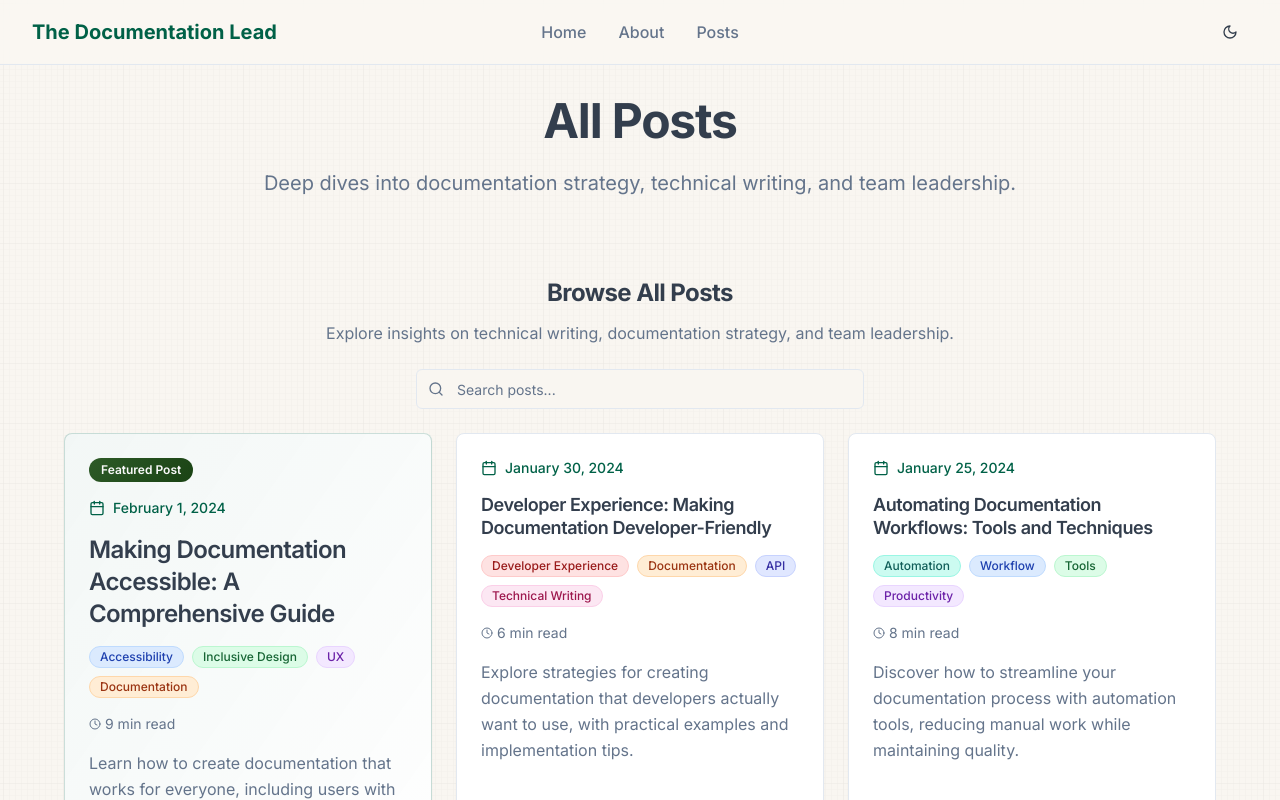
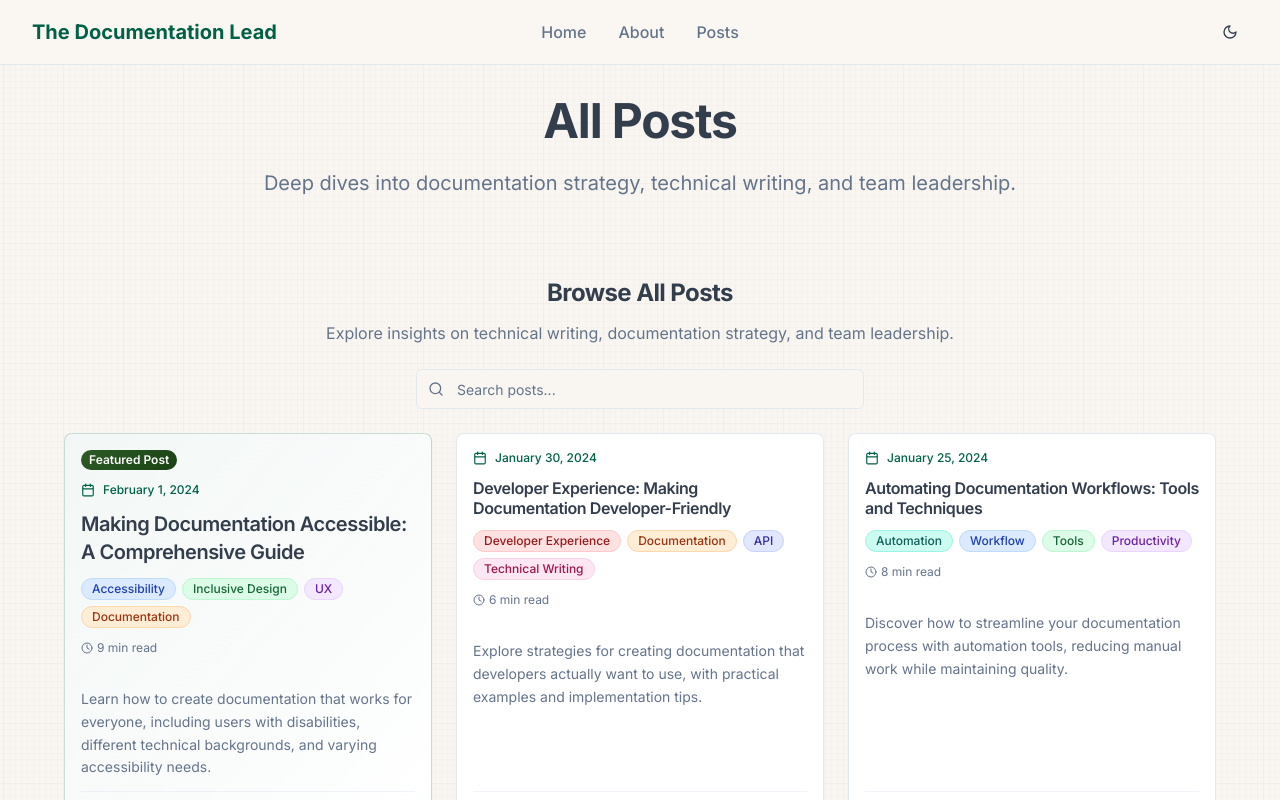
Before and after one commit to sirbonneville/docu-flow-blog, a React (Vite) app: page /posts in a window 1280 px wide. Shown: the top 800 px of the page. Built offline with nearby package versions, Linux system fonts and the light colour scheme.

Commit message:
Reduce post card size and scale.
Adjusted the size and scale of the post cards to reduce screen space usage.

```diff
--- a/src/components/PostCard.tsx
+++ b/src/components/PostCard.tsx
@@ -20,11 +20,11 @@ export const PostCard = ({ title, excerpt, date, readTime, slug, tags, featured
 
   return (
     <Card className={cardClasses}>
-      <CardHeader className="pb-4 space-y-4">
+      <CardHeader className="pb-3 space-y-3 p-4">
         {/* Featured Badge */}
         {featured && (
           <div className="flex justify-start">
-            <span className="inline-flex items-center px-3 py-1 rounded-full text-xs font-semibold bg-gradient-green-cta text-primary-foreground">
+            <span className="inline-flex items-center px-2 py-0.5 rounded-full text-xs font-semibold bg-gradient-green-cta text-primary-foreground">
               Featured Post
             </span>
           </div>
@@ -32,8 +32,8 @@ export const PostCard = ({ title, excerpt, date, readTime, slug, tags, featured
 
         {/* Publication Date */}
         <div className="flex items-center space-x-2 text-primary font-medium">
-          <Calendar className="h-4 w-4 flex-shrink-0" />
-          <span className="text-sm">
+          <Calendar className="h-3.5 w-3.5 flex-shrink-0" />
+          <span className="text-xs">
             {new Date(date).toLocaleDateString('en-US', {
               year: 'numeric',
               month: 'long',
@@ -44,7 +44,7 @@ export const PostCard = ({ title, excerpt, date, readTime, slug, tags, featured
 
         {/* Title */}
         <h3 className={`font-semibold leading-tight hover:text-primary transition-colors cursor-pointer ${
-          featured ? "text-xl md:text-2xl" : "text-lg"
+          featured ? "text-lg md:text-xl" : "text-base"
         }`}>
           <a href={`/post/${slug}`} className="block">
             {title}
@@ -53,7 +53,7 @@ export const PostCard = ({ title, excerpt, date, readTime, slug, tags, featured
 
         {/* Tags Section */}
         {tags && tags.length > 0 && (
-          <div className="flex flex-wrap gap-2">
+          <div className="flex flex-wrap gap-1.5">
             {tags.map((tag) => (
               <Tag key={tag} tag={tag} />
             ))}
@@ -61,15 +61,15 @@ export const PostCard = ({ title, excerpt, date, readTime, slug, tags, featured
         )}
 
         {/* Read Time */}
-        <div className="flex items-center space-x-1 text-sm text-muted-foreground">
+        <div className="flex items-center space-x-1 text-xs text-muted-foreground">
           <Clock className="h-3 w-3 flex-shrink-0" />
           <span>{readTime}</span>
         </div>
       </CardHeader>
 
-      <CardContent className="flex flex-col flex-grow pt-0">
+      <CardContent className="flex flex-col flex-grow pt-0 p-4">
         {/* Excerpt */}
-        <p className="text-muted-foreground leading-relaxed flex-grow mb-4">
+        <p className="text-muted-foreground leading-relaxed flex-grow mb-3 text-sm">
           {excerpt}
         </p>
 
@@ -77,7 +77,7 @@ export const PostCard = ({ title, excerpt, date, readTime, slug, tags, featured
         <div className="pt-2 border-t border-border/50">
           <a
             href={`/post/${slug}`}
-            className="text-primary hover:text-primary/80 font-medium text-sm transition-colors inline-flex items-center group"
+            className="text-primary hover:text-primary/80 font-medium text-xs transition-colors inline-flex items-center group"
           >
             Read more
             <span className="ml-1 group-hover:translate-x-1 transition-transform">→</span>
```
